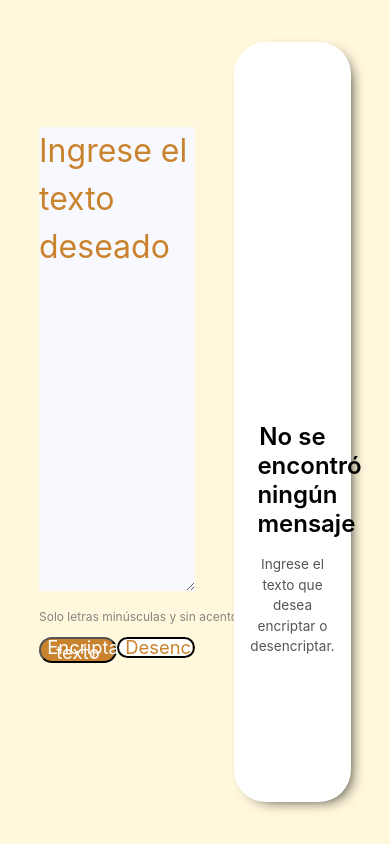
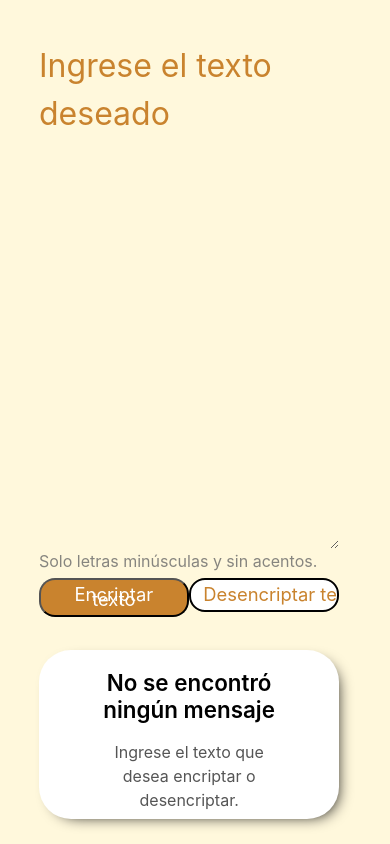
Before and after one commit to Xenojear/encriptador, a plain HTML site: page index.html in a window 390 px wide. Drawn offline with Linux system fonts and the light colour scheme.

Commit message:
Se agregó la responsividad al sitio

```diff
--- a/assets/styles.css
+++ b/assets/styles.css
@@ -1,24 +1,20 @@
-*
-{
+* {
     margin: 0;
     padding: 0;
 }
 
-body
-{
+body {
     font-size: 16px;
 }
 
-.container
-{
+.container {
     position: relative;
     width: 100vw;
     height: 100vh;
     background-color: cornsilk;
 }
 
-.textoEncriptador
-{
+.textoEncriptador {
     position: absolute;
     width: 40%;
     height: 55%;
@@ -30,22 +26,19 @@ body
     font-weight: 400;
     font-size: 2rem;
     line-height: 150%;
-    background-color: ghostwhite;
+    background-color: cornsilk;
 }
 
-.textoEncriptador::placeholder
-{
+.textoEncriptador::placeholder {
     color: rgb(201, 131, 46);
 }
 
-.textoEncriptador:active
-{
+.textoEncriptador:active {
     border: none;
     outline: none;
 }
 
-.regla
-{
+.regla {
     display: flex;
     flex-direction: row;
     align-items: center;
@@ -57,8 +50,7 @@ body
     top: 72%;
 }
 
-.regla p
-{
+.regla p {
     font-family: "Inter";
     font-style: normal;
     font-weight: 400;
@@ -68,8 +60,7 @@ body
     opacity: 0.8;
 }
 
-.botones
-{
+.botones {
     display: flex;
     flex-direction: row;
     align-items: flex-start;
@@ -80,11 +71,10 @@ body
     top: 75%;
 }
 
-.botonEncriptar
-{
+.botonEncriptar {
     align-items: center;
     justify-content: center;
-    padding:2%;
+    padding: 2%;
     gap: 8px;
     width: 25%;
     background-color: rgb(201, 131, 46);
@@ -96,16 +86,14 @@ body
     color: white;
 }
 
-.botonEncriptar:hover
-{
+.botonEncriptar:hover {
     margin: 0.3%;
     width: 24%;
     padding: 1.8%;
     font-size: 1rem;
 }
 
-.botonDesencriptar
-{
+.botonDesencriptar {
     box-sizing: border-box;
     display: flex;
     flex-direction: row;
@@ -114,7 +102,7 @@ body
     padding: 2%;
     gap: 8px;
     width: 25%;
-    background:white;
+    background: white;
     border: 2px solid black;
     border-radius: 20px;
     font-family: "Inter";
@@ -125,16 +113,14 @@ body
     color: rgb(201, 131, 46);
 }
 
-.botonDesencriptar:hover
-{
+.botonDesencriptar:hover {
     margin: 0.3%;
     width: 24%;
     padding: 1.8%;
     font-size: 1rem;
 }
 
-.encriptado
-{
+.encriptado {
     display: flex;
     justify-content: center;
     position: absolute;
@@ -147,8 +133,7 @@ body
     border-radius: 32px;
 }
 
-.textoEncriptado
-{
+.textoEncriptado {
     display: flex;
     flex-direction: column;
     align-items: center;
@@ -163,8 +148,7 @@ body
     font-style: normal;
 }
 
-.textoEncriptado h2
-{
+.textoEncriptado h2 {
     width: 60%;
     font-size: 1.5rem;
     font-weight: 600;
@@ -173,11 +157,93 @@ body
     color: black;
 }
 
-.textoEncriptado p
-{
+.textoEncriptado p {
     width: 80%;
     font-weight: 400;
     font-size: 0.85rem;
     line-height: 150%;
     color: rgb(85, 85, 85);
 }
+
+.encriptado img {
+    position: absolute;
+    width: 60%;
+    height: 40%;
+    top: 8%;
+}
+
+@media (max-width: 57.5em) {
+    .container {
+        display: flex;
+        flex-direction: row;
+    }
+
+    .encriptador {
+        width: 100%;
+    }
+
+    .textoEncriptador {
+        width: 77%;
+        height: 60%;
+        left: 10%;
+        top: 5%;
+    }
+
+    .regla {
+        width: 80%;
+        left: 10%;
+        top: 65%;
+    }
+
+    .regla p {
+        font-size: 1rem;
+    }
+
+    .botones {
+        width: 80%;
+        left: 10%;
+        top: 68%;
+    }
+
+    .botonEncriptar,
+    .botonDesencriptar {
+        width: 48%;
+        border-radius: 16px;
+        padding: 4%;
+    }
+
+    .botonEncriptar:hover,
+    .botonDesencriptar:hover {
+        margin: 0.3%;
+        width: 47.5%;
+        padding: 3.5%;
+    }
+
+    .encriptado {
+        width: 77%;
+        height: 20%;
+        left: 10%;
+        top: 77%;
+    }
+
+    .encriptado img {
+        top: 0;
+        display: none;
+        visibility: hidden;
+    }
+
+    .textoEncriptado {
+        width: 75%;
+        top: 10%;
+    }
+
+    .textoEncriptado h2 {
+        width: 100%;
+        font-size: 1.40rem;
+    }
+
+    .textoEncriptado p {
+        width: 75%;
+        font-size: 1rem;
+    }
+}
--- a/index.html
+++ b/index.html
@@ -23,6 +23,7 @@
             </div>
         </div>
         <div class="encriptado">
+            <img src="assets/img/npc-con-lupa.png" alt="" id="npcLupa">
             <div class="textoEncriptado" id="textoEncriptado">
                 <h2 id="tituloMensaje">No se encontró ningún mensaje</h2>
                 <p id="parrafo">Ingrese el texto que desea encriptar o desencriptar.</p>
```
